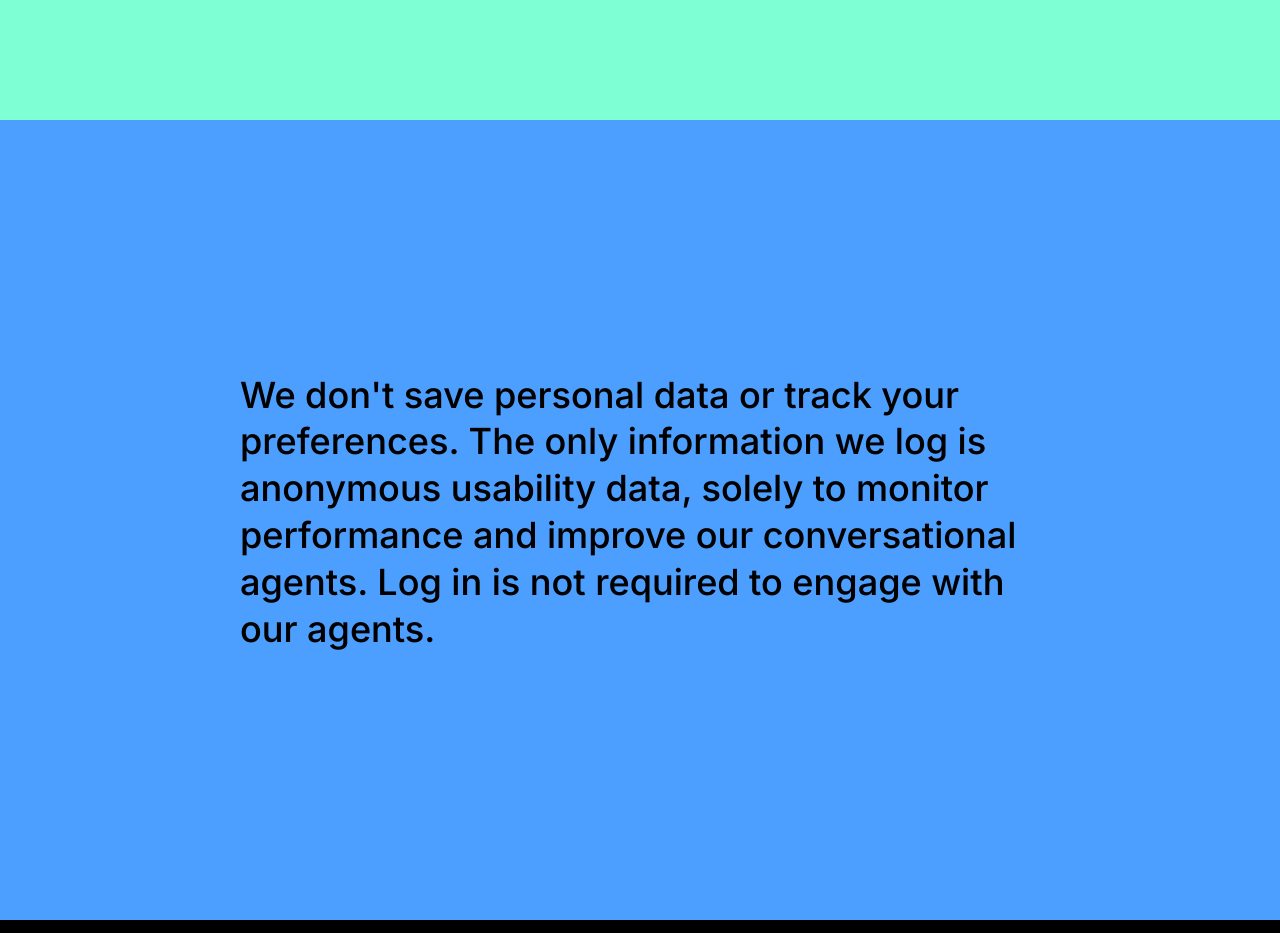
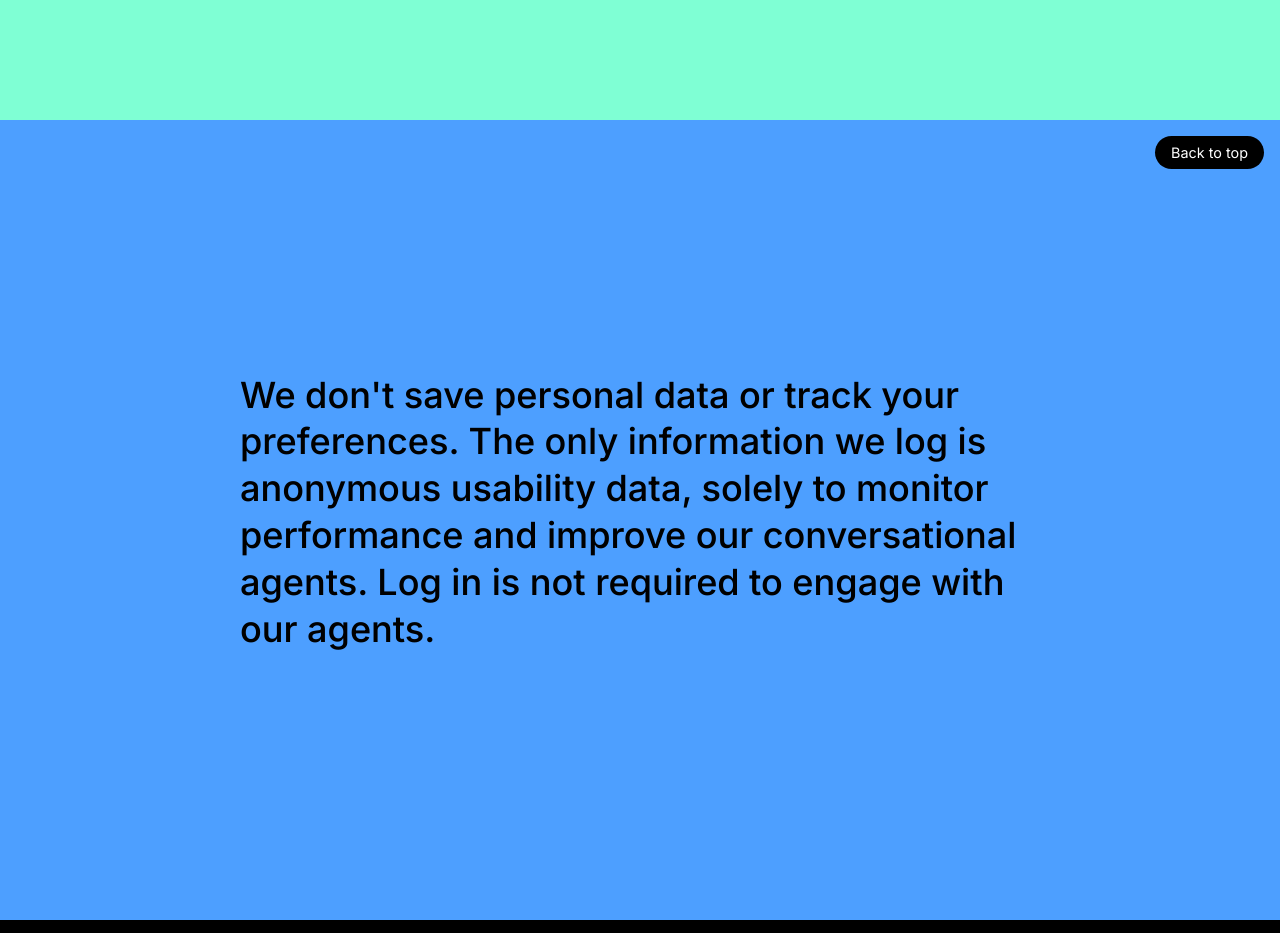
Before and after one commit to Colloquium-Labs/colloquium-labs.github.io, a plain HTML site: page index.html in a window 1280 px wide. Shown: the part 3080-4013 px from the top of the page. Drawn offline with Linux system fonts and the light colour scheme.

Commit message:
Uncomment back to top

```diff
--- a/index.html
+++ b/index.html
@@ -220,7 +220,7 @@
     </section>
 
     <section id="section5" class="section">
-        <!-- <a href="#section1" class="back-to-top">Back to top</a> -->
+        <a href="#section1" class="back-to-top">Back to top</a>
         <div class="section-content">
             <p>We don't save personal data or track your preferences. The only information we log is anonymous usability data, solely to monitor performance and improve our conversational agents. Log in is not required to engage with our agents.</p>
         </div>
```
